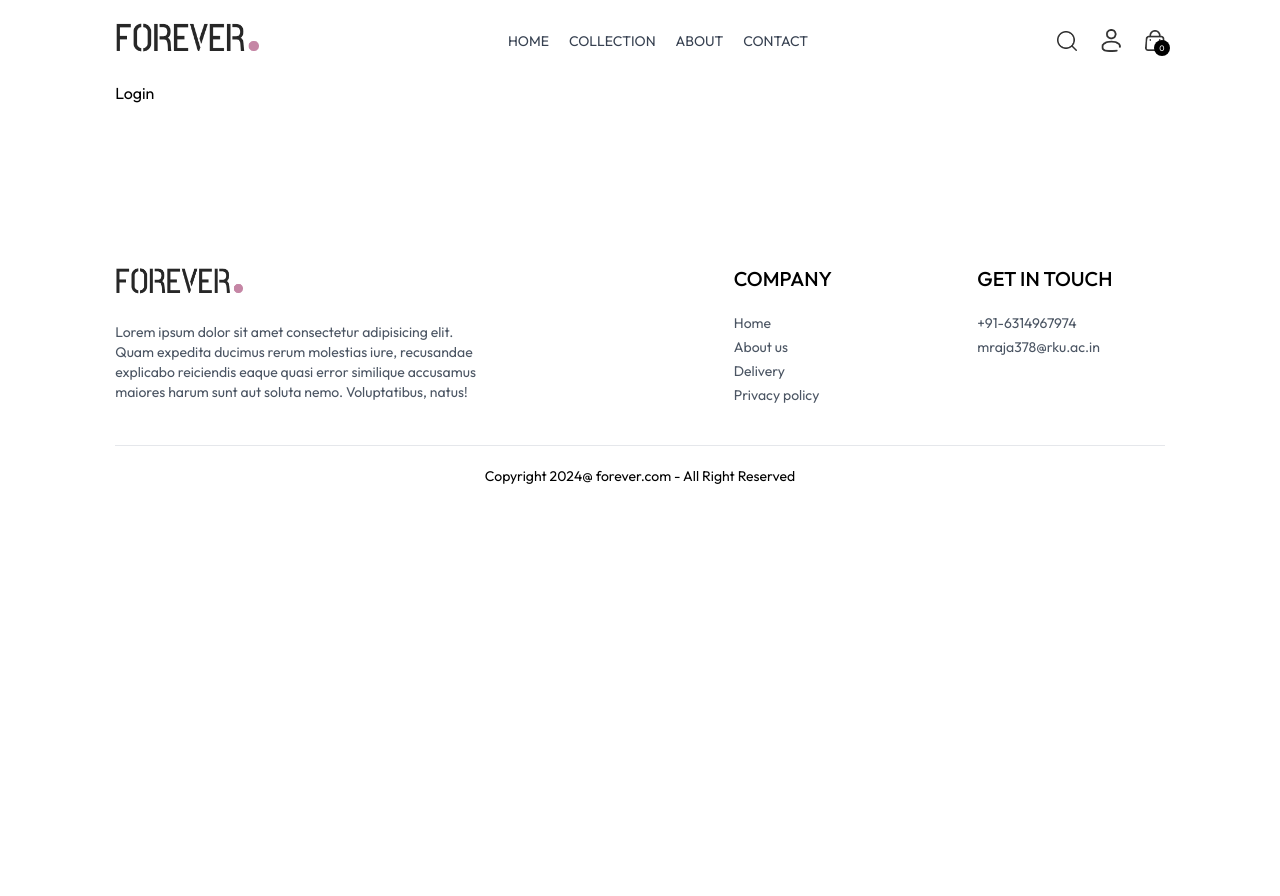
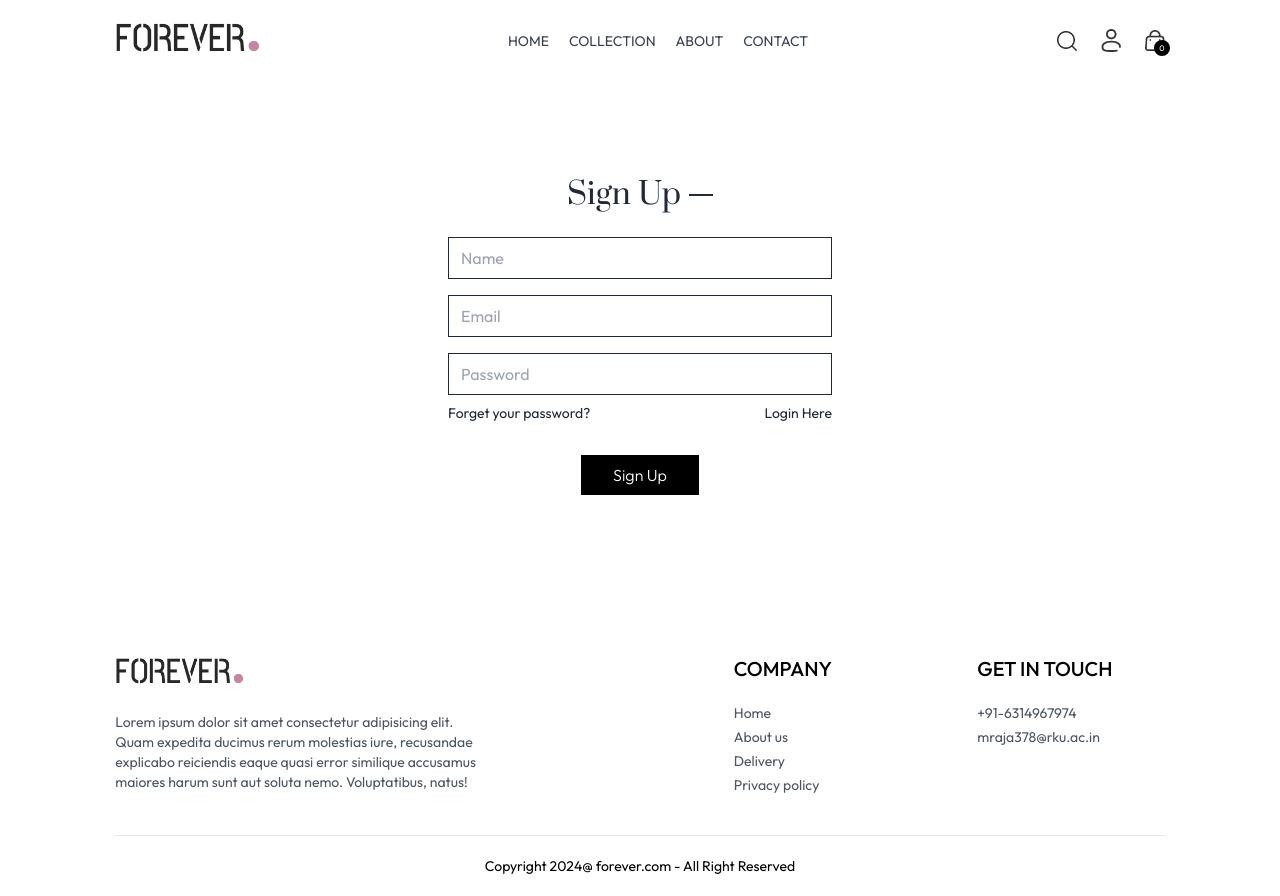
Before and after one commit to ashimraja/ecommerce, a React (Create React App) app in the folder frontend/: page /login in a window 1280 px wide. Before the commit the page ends 800 px from the top, so only its background shows below. Built offline with nearby package versions, Linux system fonts and the light colour scheme.

Commit message:
Login page

```diff
--- a/frontend/src/components/Navbar.jsx
+++ b/frontend/src/components/Navbar.jsx
@@ -33,7 +33,7 @@
         <div className="flex items-center gap-6">
             <img onClick={()=>setShowSearch(true)} src={assets.search_icon} className='w-5 cursor-pointer' alt="" />
             <div className='group relative'>
-                <img className='w-5 cursor-pointer' src={assets.profile_icon} alt="" />
+                <Link to='/login'><img className='w-5 cursor-pointer' src={assets.profile_icon} alt="" /></Link>
                 <div className='group-hover:block hidden absolute dropdown-menu right-0 pt-4'>
                     <div className="flex flex-col gap-2 w-36 py-3 px-5 bg-slate-100 text-gray-500 rounded">
                         <p className='cursor-pointer hover:text-black'>My Profile</p>
--- a/frontend/src/pages/Login.jsx
+++ b/frontend/src/pages/Login.jsx
@@ -1,8 +1,32 @@
-import React from 'react'
+import React, { useState } from 'react'
 
 const Login = () => {
+
+  const [currentState, setCurrentState] = useState('Sign Up');
+
+  const onSubmitHandler=async(event)=>{
+    event.preventDefault();
+  }
+
   return (
-    <div>Login</div>
+    <form onSubmit={onSubmitHandler} className="flex flex-col items-center w-[90%] sm:max-w-96 m-auto mt-14 gap-4 text-gray-800">
+      <div className="inline-flex items-center gap-2 mb-2 mt-10">
+        <p className='prata-regular text-3xl'>{currentState}</p>
+        <hr className='border-none h-[1.5px] w-6 bg-gray-800'/>
+      </div>
+      {currentState === 'Login'?'':<input type="text" className='w-full px-3 py-2 border border-gray-800' placeholder='Name' required/>}
+      <input type="email" className='w-full px-3 py-2 border border-gray-800' placeholder='Email' required/>
+      <input type="password" className='w-full px-3 py-2 border border-gray-800' placeholder='Password' required/>
+      <div className="w-full flex justify-between text-sm mt-[-8px]">
+        <p className='cursor-pointer'>Forget your password?</p>
+        {
+          currentState === 'Login'
+          ? <p onClick={()=>setCurrentState('Sign Up')} className='cursor-pointer'>Create account</p>
+          : <p onClick={()=>setCurrentState('Login')} className='cursor-pointer'>Login Here</p>
+        }
+      </div>
+      <button className='bg-black text-white font-light px-8 py-2 mt-4'>{currentState==='Login'?'Sign In':'Sign Up'}</button>
+    </form>
   )
 }
 
```
